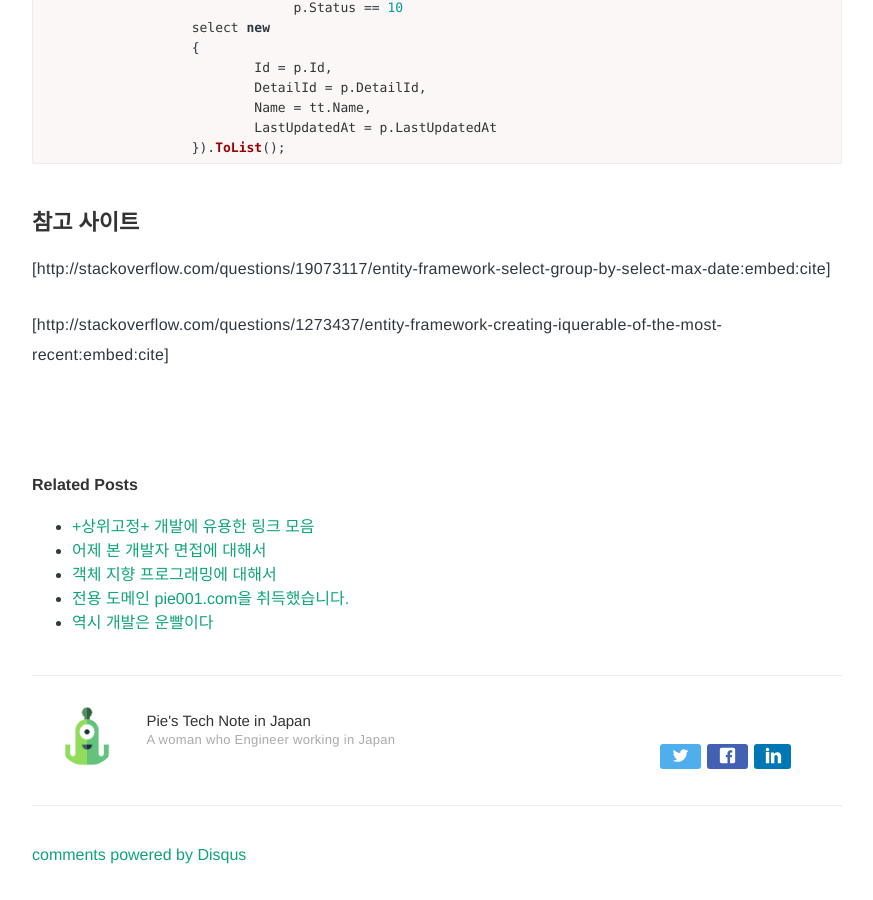
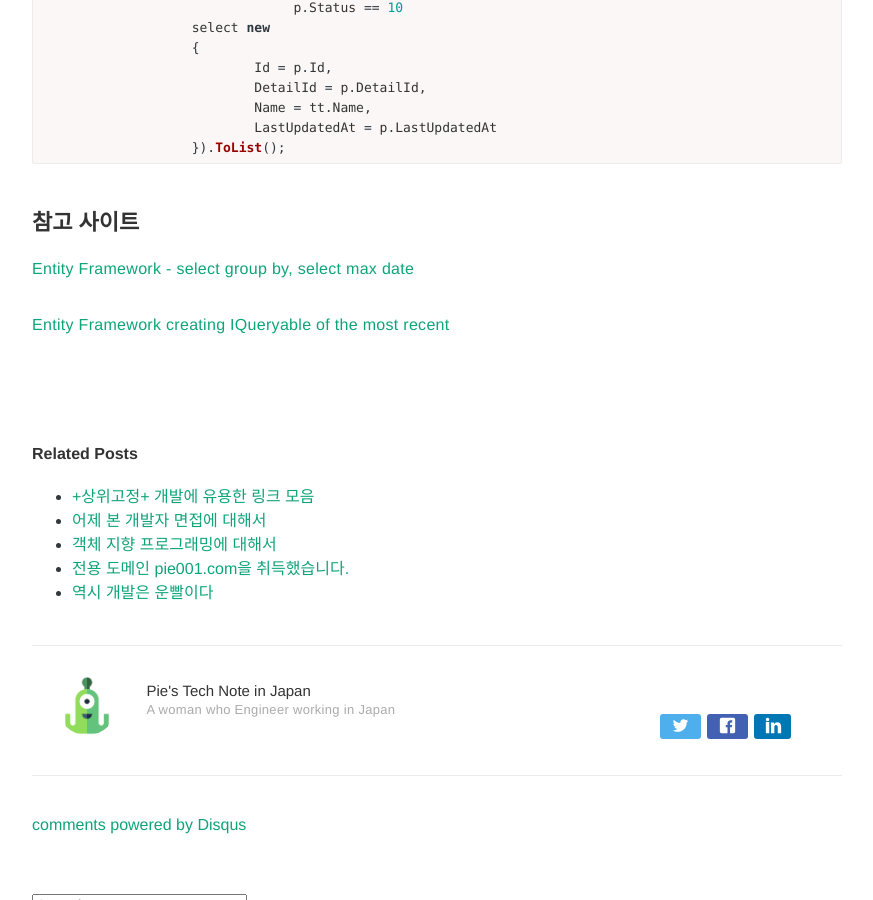
Before and after one commit to Pie001/pie001.github.io, a Jekyll site: the page built from _posts/2017-02-02-0021.md, in a window 1280 px wide and 900 px high, scrolled down 1433 px. Shown: the whole window, without its empty margins (203-1076 px from the left). Built offline with Jekyll 4.4.1, drawn with Linux system fonts in a browser that asks for light colours; comment, search, counter and statistics services are not loaded; some of the changed lines change nothing that is shown.

Commit message:
Update 2017-02-02-0021.md

````diff
--- a/_posts/2017-02-02-0021.md
+++ b/_posts/2017-02-02-0021.md
@@ -74,6 +74,6 @@ var list = (from t in db.tb1
 ```
 
 ## 참고 사이트
-[http://stackoverflow.com/questions/19073117/entity-framework-select-group-by-select-max-date:embed:cite]
+[Entity Framework - select group by, select max date](http://stackoverflow.com/questions/19073117/entity-framework-select-group-by-select-max-date)
 
-[http://stackoverflow.com/questions/1273437/entity-framework-creating-iquerable-of-the-most-recent:embed:cite]
+[Entity Framework creating IQueryable of the most recent](http://stackoverflow.com/questions/1273437/entity-framework-creating-iquerable-of-the-most-recent)
````
